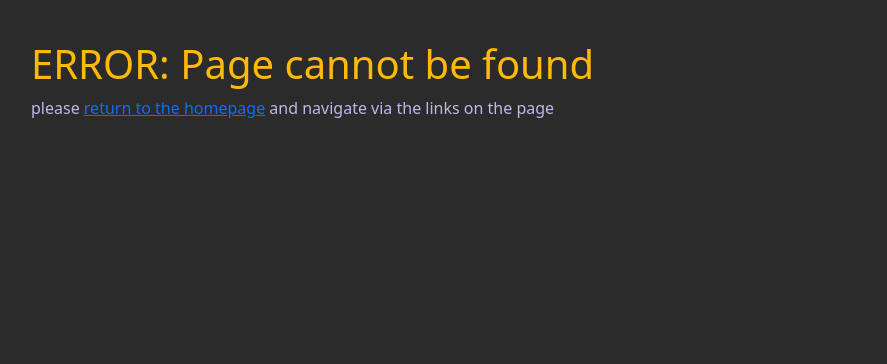
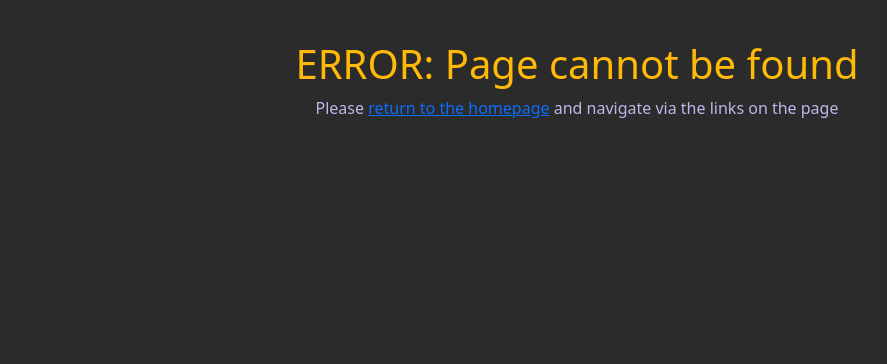
Before and after one commit to lcorndogl/Video-Game-Tracker, a Django app: template templates/404.html in a window 1280 px wide. Shown: the part 56-420 px from the top of the page, without its empty margins (63-950 px from the left). Run offline with Django 4.2, Linux system fonts and the light colour scheme; the template is opened without the code that fills it, so the values that code supplies are empty.

Commit message:
Update 404 page

```diff
--- a/templates/404.html
+++ b/templates/404.html
@@ -2,9 +2,9 @@
 {% load static %}
 {% block content %}
 
-<div class="container mt-5">
+<div class="container mt-5 justify-content-center text-center">
     <h1>ERROR: Page cannot be found</h1>
-    <p> please <a href="{% url 'home' %}">return to the homepage</a> and navigate via
+    <p>Please <a href="{% url 'home' %}">return to the homepage</a> and navigate via
         the links on the page</p>
 </div>
 {% endblock %}
```
